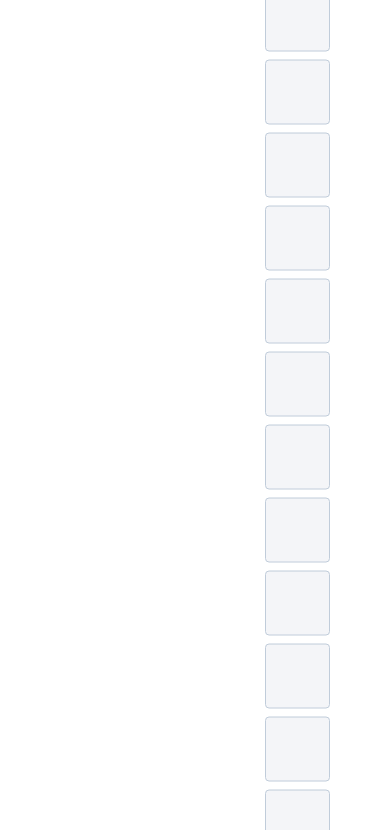
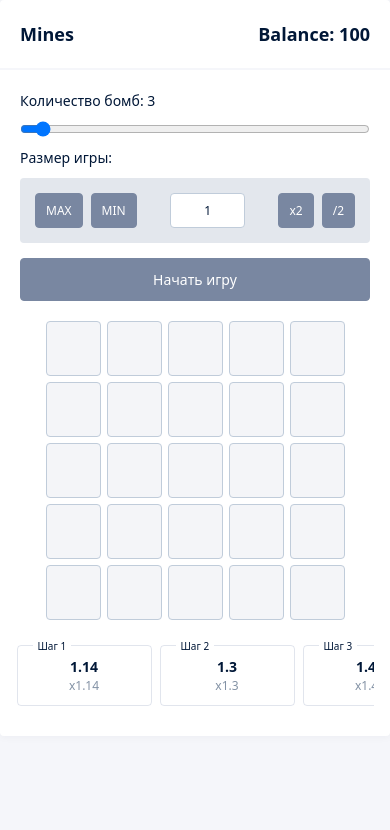
Before and after one commit to alashchev17/react-mines, a React (Vite) app: page / in a window 390 px wide. Shown: the top 830 px of the page. Built offline with nearby package versions, Linux system fonts and the light colour scheme.

Commit message:
feat: added mobile version and bug fix

```diff
--- a/src/pages/mines/ui/MinesPage.module.scss
+++ b/src/pages/mines/ui/MinesPage.module.scss
@@ -9,6 +9,12 @@
   background-color: #ffffff;
   border-radius: 4px;
   box-shadow: 0 0 10px rgba(28, 39, 60, 0.05);
+  @media only screen and (max-width: 1024px) {
+    position: static;
+    top: unset;
+    left: unset;
+    transform: unset;
+  }
 }
 
 .wrapper {
@@ -27,11 +33,25 @@
   width: 100%;
   align-items: flex-start;
   justify-content: space-between;
+  @media only screen and (max-width: 1024px) {
+    flex-direction: column;
+    gap: 20px;
+    align-items: center;
+    justify-content: center;
+  }
   &__item {
     display: flex;
     flex-direction: column;
     gap: 15px;
     max-width: 50%;
     width: 100%;
+    @media only screen and (max-width: 1024px) {
+      max-width: 50%;
+      justify-content: center;
+      align-items: center;
+    }
+    @media only screen and (max-width: 768px) {
+      max-width: 100%;
+    }
   }
 }
--- a/src/pages/mines/ui/MinesPage.tsx
+++ b/src/pages/mines/ui/MinesPage.tsx
@@ -4,7 +4,12 @@ import { Header } from "./Header";
 import { initiateNewGame } from "@/pages/mines";
 import { MinesSettings } from "@/widgets/MinesSettings";
 import { MinesDesk } from "@/widgets/MinesDesk";
-import { useSettings, generateMinesSequence } from "@/entities/Settings";
+import { MinesSteps } from "@/widgets/MinesSteps";
+import {
+  useSettings,
+  generateMinesSequence,
+  roundToTwoDecimals,
+} from "@/entities/Settings";
 import { Button } from "@/shared/Button";
 
 export const MinesPage = () => {
@@ -15,7 +20,6 @@ export const MinesPage = () => {
     balance,
     gameCredit,
     AMOUNT_OF_CELLS,
-    minesSequence,
     amountOfBombs,
     setIsGameInitiated,
     setBalance,
@@ -37,7 +41,7 @@ export const MinesPage = () => {
       amountOfBombs,
     });
   };
-  const handleRevealMines = () => {
+  /*const handleRevealMines = () => {
     const newMinesSequence = minesSequence.map((mine) => {
       return {
         ...mine,
@@ -46,10 +50,11 @@ export const MinesPage = () => {
     });
     setMinesSequence(newMinesSequence);
   };
+  */
 
   const handleStopGame = () => {
     if (isGameInitiated) {
-      setBalance(balance + winAmount);
+      setBalance(roundToTwoDecimals(balance + winAmount));
       setIsGameInitiated(false);
       setWinAmount(0);
       setMineCounter(0);
@@ -79,18 +84,19 @@ export const MinesPage = () => {
                 <Button onClick={handleStopGame} isDisabled={winAmount === 0}>
                   {isGameInitiated ? `Забрать ${winAmount}` : "Забрать выигрыш"}
                 </Button>
-                <Button
-                  onClick={handleRevealMines}
-                  isDisabled={!isGameInitiated}
-                >
-                  Вскрыть мины
-                </Button>
+                {/*<Button*/}
+                {/*  onClick={handleRevealMines}*/}
+                {/*  isDisabled={!isGameInitiated}*/}
+                {/*>*/}
+                {/*  Вскрыть мины*/}
+                {/*</Button>*/}
               </>
             )}
           </div>
           <div className={styles["column-wrapper__item"]}>
             {/* Место для виджета с игрой */}
             <MinesDesk />
+            <MinesSteps />
           </div>
         </div>
       </div>
--- a/src/shared/Button/ui/Button.module.scss
+++ b/src/shared/Button/ui/Button.module.scss
@@ -12,9 +12,16 @@
     background-color 0.15s ease-in-out,
     color 0.15s ease-in-out,
     border-color 0.15s ease-in-out;
+  @media only screen and (max-width: 420px) {
+    font-size: 14px;
+  }
   &--inline {
     display: inline-block;
     width: auto;
+    @media only screen and (max-width: 420px) {
+      padding: 7.5px 10px;
+      font-size: 12px;
+    }
   }
   &:hover {
     background-color: darken(#7987a1, 7%);
--- a/src/shared/Input/ui/Input.module.scss
+++ b/src/shared/Input/ui/Input.module.scss
@@ -21,6 +21,11 @@
       color: #7987a1;
       border-color: #7987a1;
     }
+    @media only screen and (max-width: 420px) {
+      max-width: 75px;
+      font-size: 12px;
+      padding: 5px 10px;
+    }
   }
   &-number {
     display: inline-block;
@@ -35,6 +40,11 @@
       color: #7987a1;
       border-color: #7987a1;
     }
+    @media only screen and (max-width: 420px) {
+      max-width: 75px;
+      font-size: 12px;
+      padding: 5px 10px;
+    }
   }
   &-password {
     &:disabled {
--- a/src/shared/Mine/ui/Mine.module.scss
+++ b/src/shared/Mine/ui/Mine.module.scss
@@ -8,6 +8,10 @@
   transition:
     background-color 0.3s ease-in-out,
     border-color 0.3s ease-in-out;
+  @media only screen and (max-width: 420px) {
+    width: 55px;
+    height: 55px;
+  }
   &--revealed {
     &-bomb {
       color: #dc3545;
@@ -26,6 +30,10 @@
         background-position: center center;
         width: 30px;
         height: 30px;
+        @media only screen and (max-width: 420px) {
+          width: 25px;
+          height: 25px;
+        }
       }
     }
     &-correct {
@@ -45,6 +53,10 @@
         background-repeat: no-repeat;
         width: 25px;
         height: 25px;
+        @media only screen and (max-width: 420px) {
+          width: 20px;
+          height: 20px;
+        }
       }
     }
   }
--- a/src/widgets/MinesDesk/ui/MinesDesk.module.scss
+++ b/src/widgets/MinesDesk/ui/MinesDesk.module.scss
@@ -1,6 +1,10 @@
 .mines-desk {
-  max-width: 357px;
+  max-width: 357px; // 274px
   display: flex;
   flex-wrap: wrap;
   gap: 8px;
+  @media only screen and (max-width: 420px) {
+    max-width: 299px;
+    gap: 6px;
+  }
 }
--- a/src/widgets/MinesDesk/ui/MinesDesk.tsx
+++ b/src/widgets/MinesDesk/ui/MinesDesk.tsx
@@ -1,6 +1,6 @@
 import styles from "./MinesDesk.module.scss";
 import { Mine } from "@/shared/Mine";
-import { useSettings } from "@/entities/Settings";
+import { useSettings, roundToTwoDecimals } from "@/entities/Settings";
 
 export const MinesDesk = () => {
   const {
@@ -22,24 +22,26 @@ export const MinesDesk = () => {
     if (!isGameInitiated) return;
     if (minesSequence[id].isRevealed) return;
     const newMinesSequence = [...minesSequence];
-
     setMineCounter(mineCounter + 1);
     newMinesSequence[id].isRevealed = true;
+
+    if (newMinesSequence[id].isBomb) {
+      setIsGameInitiated(false);
+      setWinAmount(0);
+      setMineCounter(0);
+      return;
+    }
 
     setWinAmount(winRates[mineCounter]);
     if (mineCounter + 1 === AMOUNT_OF_CELLS - amountOfBombs) {
       setIsGameInitiated(false);
-      setBalance(balance + winRates[mineCounter]);
+      setBalance(roundToTwoDecimals(balance + winRates[mineCounter]));
       setWinAmount(0);
       setMineCounter(0);
       setMinesSequence(DEFAULT_MINES_SEQUENCE);
       return;
     }
-    if (newMinesSequence[id].isBomb) {
-      setIsGameInitiated(false);
-      setWinAmount(0);
-      setMineCounter(0);
-    }
+
     setMinesSequence(newMinesSequence);
   };
   return (
--- a/src/widgets/MinesSettings/ui/MinesSettings.module.scss
+++ b/src/widgets/MinesSettings/ui/MinesSettings.module.scss
@@ -2,6 +2,9 @@
   display: flex;
   flex-direction: column;
   gap: 10px;
+  @media only screen and (max-width: 1024px) {
+    width: 100%;
+  }
 }
 
 .text {
--- a/src/widgets/MinesSteps/index.ts
+++ b/src/widgets/MinesSteps/index.ts
@@ -0,0 +1 @@
+export { MinesSteps } from "./ui/MinesSteps";
--- a/src/widgets/MinesSteps/ui/MinesSteps.module.scss
+++ b/src/widgets/MinesSteps/ui/MinesSteps.module.scss
@@ -0,0 +1,51 @@
+.steps {
+  display: flex;
+  gap: 8px;
+  align-items: center;
+  max-width: 357px;
+  overflow: hidden;
+  &::-webkit-scrollbar {
+    display: none;
+  }
+  &__wrapper {
+    display: flex;
+    gap: 8px;
+    align-items: center;
+    width: 100%;
+    overflow: auto;
+    padding: 10px 0;
+  }
+  &__item {
+    position: relative;
+    min-width: 135px;
+    display: inline-flex;
+    flex-direction: column;
+    align-items: center;
+    justify-content: center;
+    padding: 10px 15px;
+    border-radius: 4px;
+    border: 1px solid rgba(72, 94, 144, 0.16);
+    &::before {
+      content: attr(data-step);
+      position: absolute;
+      top: -7.5px;
+      left: 15px;
+      font-size: 10px;
+      font-weight: 500;
+      color: #001737;
+      padding: 0 5px;
+      background-color: #ffffff;
+      z-index: 10;
+    }
+    &-text {
+      font-size: 14px;
+      font-weight: 600;
+      color: #001737;
+    }
+    &-subtext {
+      font-size: 12px;
+      font-weight: 300;
+      color: #8392a5;
+    }
+  }
+}
--- a/src/widgets/MinesSteps/ui/MinesSteps.tsx
+++ b/src/widgets/MinesSteps/ui/MinesSteps.tsx
@@ -0,0 +1,26 @@
+import styles from "./MinesSteps.module.scss";
+import { useSettings } from "@/entities/Settings";
+
+export const MinesSteps = () => {
+  const { winRates, currentCoefficients } = useSettings();
+  return (
+    <div className={styles["steps"]}>
+      <div className={styles["steps__wrapper"]}>
+        {currentCoefficients.map((el, index) => {
+          return (
+            <div
+              key={el}
+              className={styles["steps__item"]}
+              data-step={`Шаг ${index + 1}`}
+            >
+              <span className={styles["steps__item-text"]}>
+                {winRates[index]}
+              </span>
+              <span className={styles["steps__item-subtext"]}>{`x${el}`}</span>
+            </div>
+          );
+        })}
+      </div>
+    </div>
+  );
+};
--- a/src/widgets/index.ts
+++ b/src/widgets/index.ts
@@ -1,2 +1,3 @@
 export * from "./MinesSettings";
 export * from "./MinesDesk";
+export * from "./MinesSteps";
```
